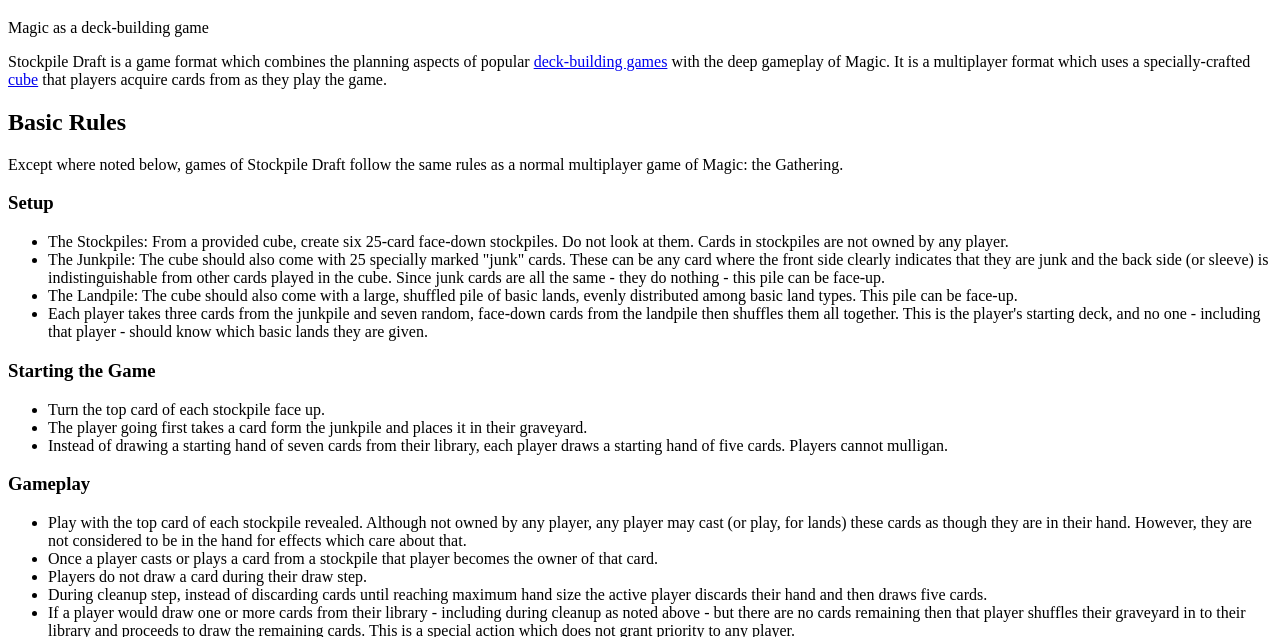
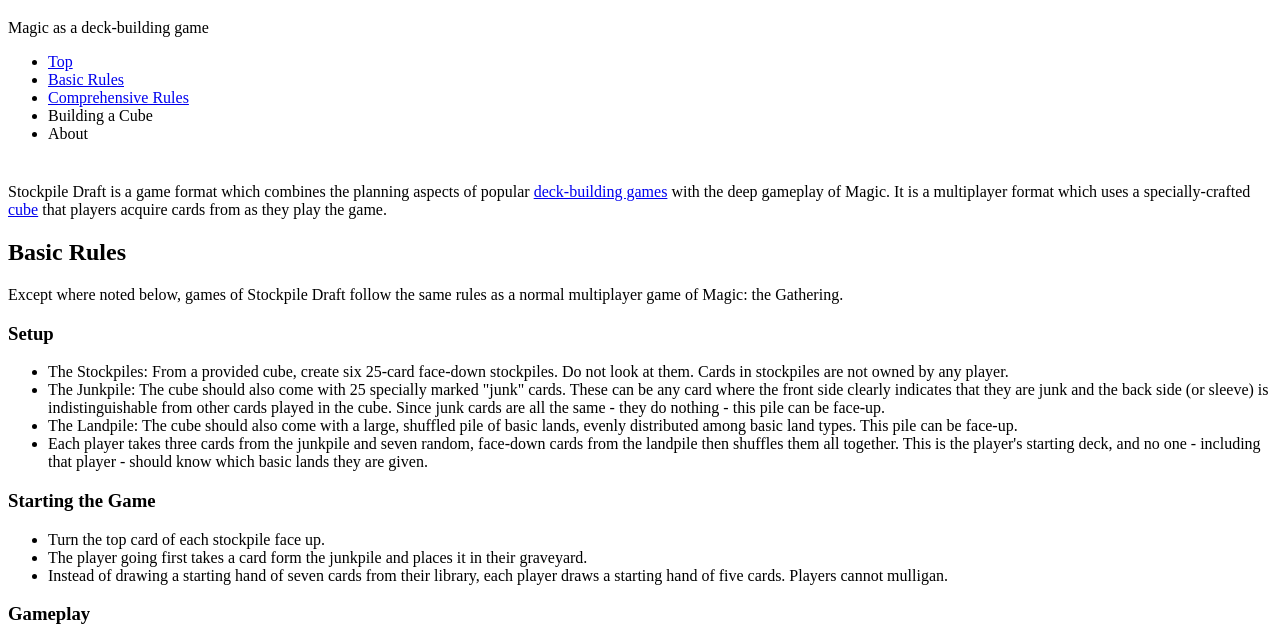
Before and after one commit to zack-hoffmann/stockpile-draft, a plain HTML site: page index.html in a window 1280 px wide. Shown: the part 61-698 px from the top of the page. Drawn offline with Linux system fonts and the light colour scheme.

Commit message:
Basic navigation and temporary styling.

```diff
--- a/index.html
+++ b/index.html
@@ -1,19 +1,31 @@
 <!DOCTYPE html>
 <html>
     <head>
+        <meta name="viewport" content="width=device-width, initial-scale=1">
+
         <title>Stockpile Draft for Magic: The Gathering&trade;</title>
     </head>
     <body>
-        <header>
+        <header style="position:fixed;top:0;background-color:white;width:100%;">
             <h1>Stockpile Draft for Magic: The Gathering&trade;</h1>
             <p>Magic as a deck-building game</p>
+            <nav>
+                <ul>
+                    <li><a href="#top">Top</a></li>
+                    <li><a href="#basic-rules">Basic Rules</a></li>
+                    <li><a href="#comp-rules">Comprehensive Rules</a></li>
+                    <li>Building a Cube</li>
+                    <li>About</li>
+                </ul>
+            </nav>
         </header>
-        <section>
+        <div style="height:220px;"></div>
+        <section id="top">
             <div>
                 <p>Stockpile Draft is a game format which combines the planning aspects of popular <a href="https://en.wikipedia.org/wiki/Deck-building_game">deck-building games</a> with the deep gameplay of Magic.  It is a multiplayer format which uses a specially-crafted <a href="https://mtg.gamepedia.com/Cube_Draft">cube</a> that players acquire cards from as they play the game.</p>
             </div>
         </section>
-        <section>
+        <section id="basic-rules">
             <div>
                 <h2>Basic Rules</h2>
                 <p>Except where noted below, games of Stockpile Draft follow the same rules as a normal multiplayer game of Magic: the Gathering.</p>
@@ -27,7 +39,6 @@
                 <h3>Starting the Game</h3>
                 <ul>
                     <li>Turn the top card of each stockpile face up.</li>
-
                     <li>The player going first takes a card form the junkpile and places it in their graveyard.</li>
                     <li>Instead of drawing a starting hand of seven cards from their library, each player draws a starting hand of five cards.  Players cannot mulligan.</li>
                 </ul>
@@ -42,7 +53,7 @@
                 </ul>
             </div>
         </section>
-        <section>
+        <section id="comp-rules">
             <div>
                 <h2>Comprehensive Rules</h2>
                 <p>Except where noted below, games of Stockpile Draft follow the standard <a href="http://media.wizards.com/2017/downloads/MagicCompRules_20170707.pdf">Magic: the Gathering Comprehensive Rules</a>.</p>
```
